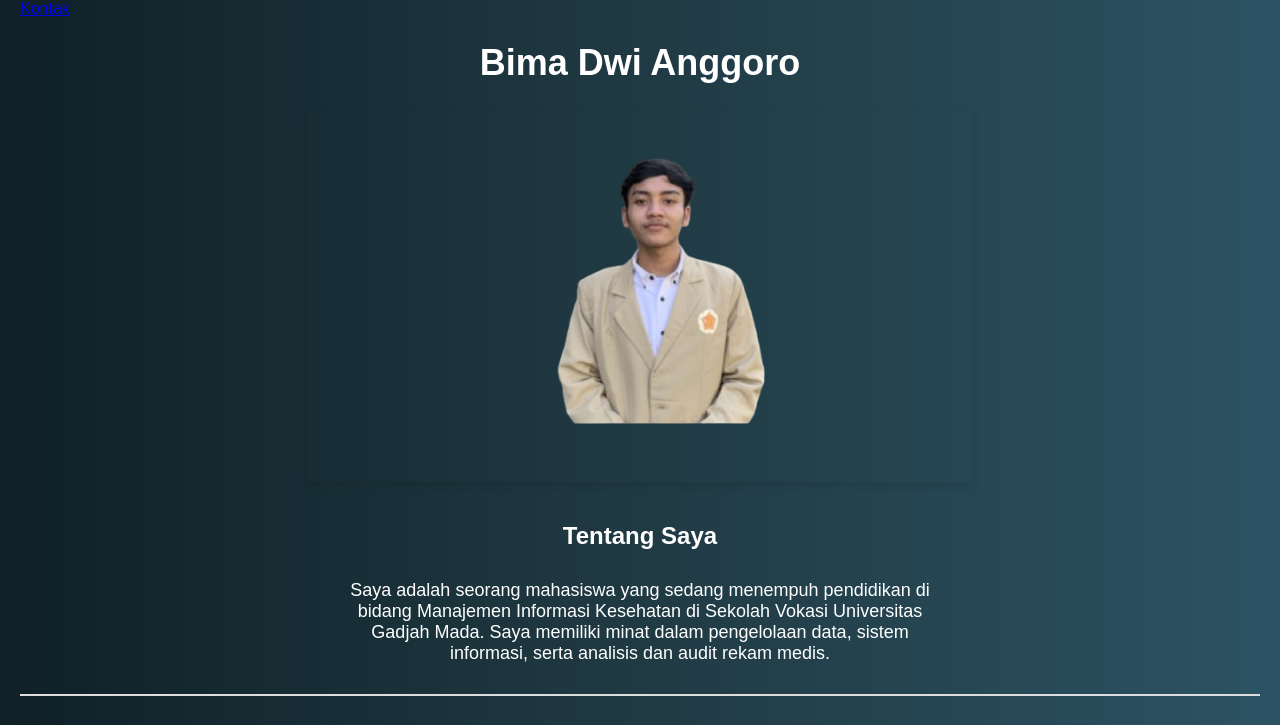
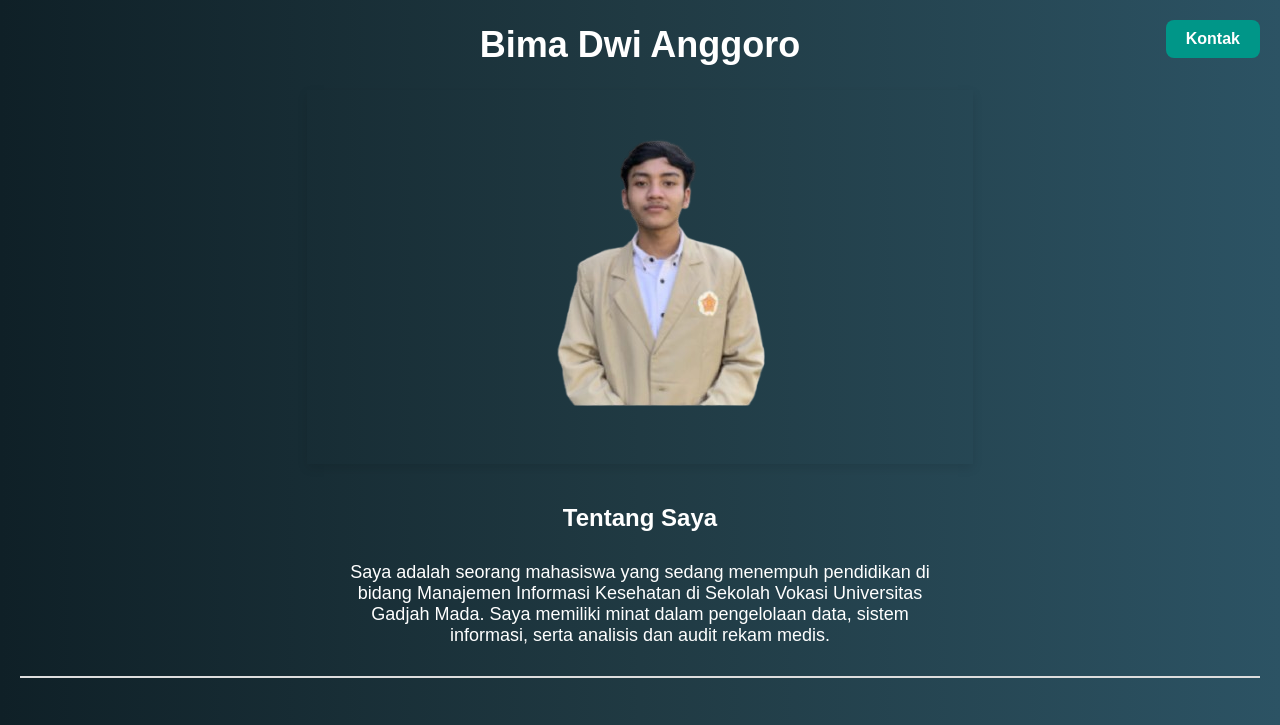
Before and after one commit to BimaDA-tech/Website-Personal, a plain HTML site: page index.html in a window 1280 px wide. Shown: the top 725 px of the page. Drawn offline with Linux system fonts and the light colour scheme.

Commit message:
Update style.css

```diff
--- a/style.css
+++ b/style.css
@@ -75,3 +75,25 @@ h2 {
 .container-footer p {
     margin: 5px 0;
 }
+
+.contact-button {
+    position: absolute;
+    top: 20px;
+    right: 20px;
+}
+
+.contact-button a {
+    display: inline-block;
+    background-color: #009688; /* Warna tombol */
+    color: white;
+    font-size: 16px;
+    font-weight: bold;
+    padding: 10px 20px;
+    border-radius: 8px;
+    text-decoration: none;
+    transition: background 0.3s ease-in-out;
+}
+
+.contact-button a:hover {
+    background-color: #00796B; /* Warna saat hover */
+}
```
